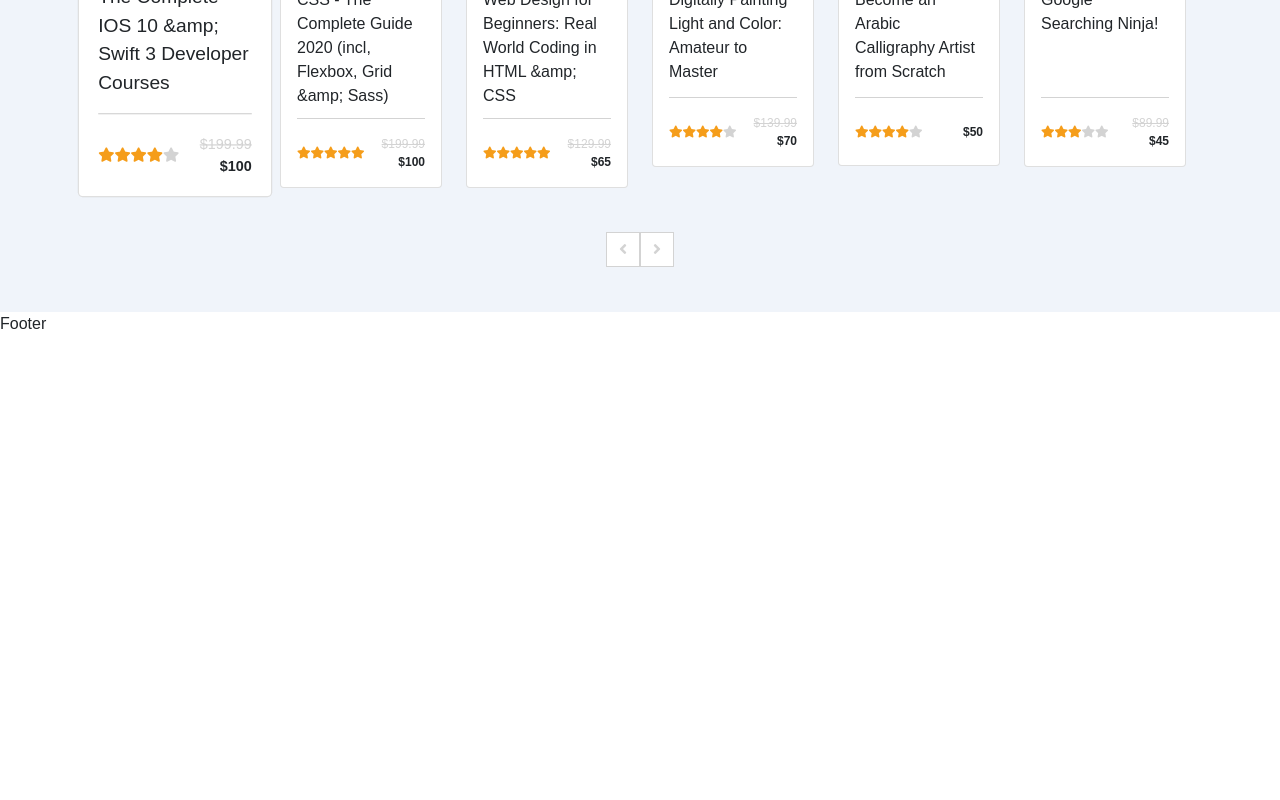
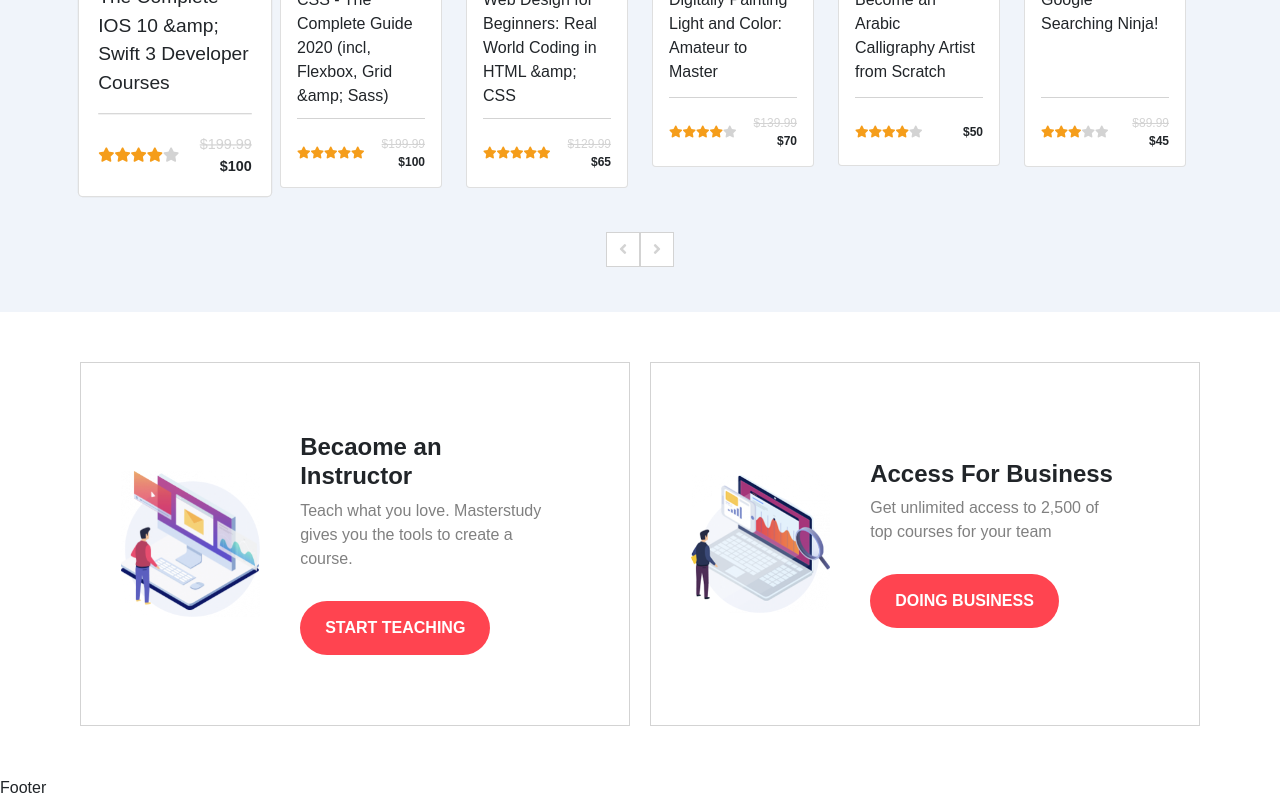
Before and after one commit to radfarelmira/proj-html-vuejs, a Vue app: page / in a window 1280 px wide. Shown: the part 3148-3948 px from the top of the page. Before the commit the page ends 3484 px from the top, so only its background shows below. Built offline with nearby package versions, Linux system fonts and the light colour scheme.

Commit message:
add activities component

```diff
--- a/src/App.vue
+++ b/src/App.vue
@@ -14,6 +14,8 @@
       <Subscribe />
 
       <PopularCourses :allCoursesArray="recentCourses"/>
+
+      <Activities />
     </main>
 
     <Footer />
@@ -29,6 +31,7 @@ import Jumbotron from "./components/Jumbotron.vue";
 import RecentCourses from "./components/RecentCourses.vue";
 import Subscribe from "./components/Subscribe.vue";
 import PopularCourses from "./components/PopularCourses.vue";
+import Activities from "./components/Activities.vue";
 
 export default {
   name: "App",
@@ -40,7 +43,8 @@ export default {
     Jumbotron,
     RecentCourses,
     Subscribe,
-    PopularCourses
+    PopularCourses,
+    Activities
   },
   data: function() {
     return {
--- /dev/null
+++ b/src/components/Activities.vue
@@ -0,0 +1,84 @@
+<template>
+    <section>
+        <div class="container">
+            <div class="row">
+                <div class="col col-left">
+                    <div class="col-image">
+                        <img src="../assets/img/33.png" alt="image">
+                    </div>
+                    <div class="col-content">
+                        <h4>Becaome an Instructor</h4>
+                        <p>Teach what you love. Masterstudy gives you the tools to create a course.</p>
+                        <a class="btn-general" href="#">start teaching</a>
+                    </div>
+                </div>
+                <div class="col col-right">
+                    <div class="col-image">
+                        <img src="../assets/img/34.png" alt="image">
+                    </div>
+                    <div class="col-content">
+                        <h4>Access For Business</h4>
+                        <p>Get unlimited access to 2,500 of top courses for your team</p>
+                        <a class="btn-general" href="#">doing business</a>
+                    </div>
+                </div>
+            </div>
+        </div>
+    </section>
+</template>
+
+<script>
+export default {
+    name: 'Activities',
+
+}
+</script>
+
+<style scoped lang="scss">
+
+section{
+    padding: 50px 0;
+
+    .container{
+
+        .row{
+
+            .col{
+                margin-right: 10px;
+                border: 1px solid lightgray;
+                display: flex;
+                align-items: center;
+                padding: 70px 0;
+
+                .col-image{
+                    width: 40%;
+                    padding:0 40px;
+
+                }
+
+                .col-content{
+                    width: 45%;
+
+                    h4{
+                        font-weight: bold;
+                    }
+
+                    p{
+                        color: gray;
+                        margin-bottom: 30px;
+                    }
+                }
+            }
+
+            .col-left{
+                margin-left: 10px;
+            }
+
+            .col-right{
+                margin-left: 10px;
+            }
+        }
+    }
+}
+
+</style>
--- a/src/style/general.scss
+++ b/src/style/general.scss
@@ -44,7 +44,7 @@ img{
 .active-link{
     padding: 10px 20px;
     background-color: #f0f4fa;
-    border-radius: 20px;
+    border-radius: 40px;
 }
 
 .active-cours{
```
